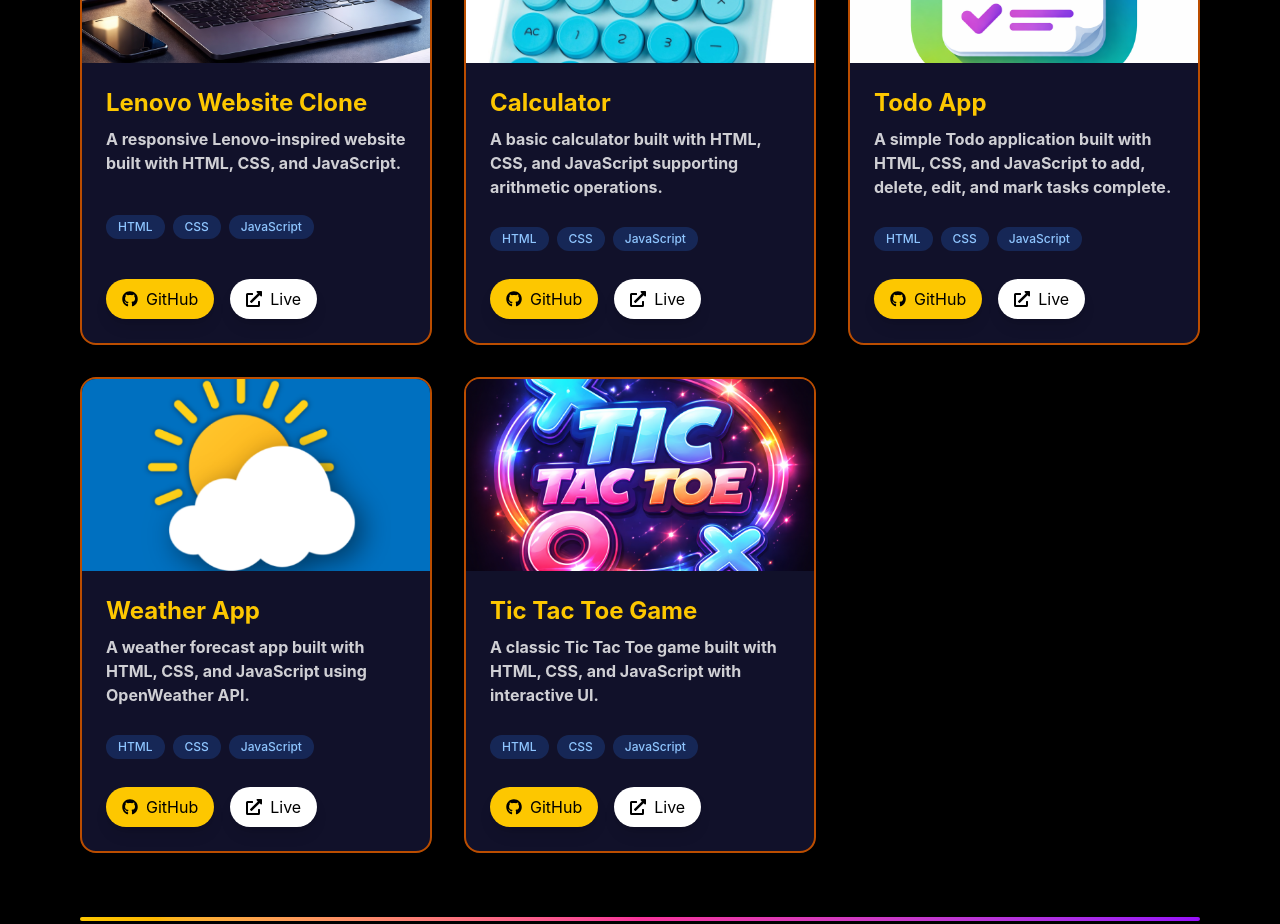
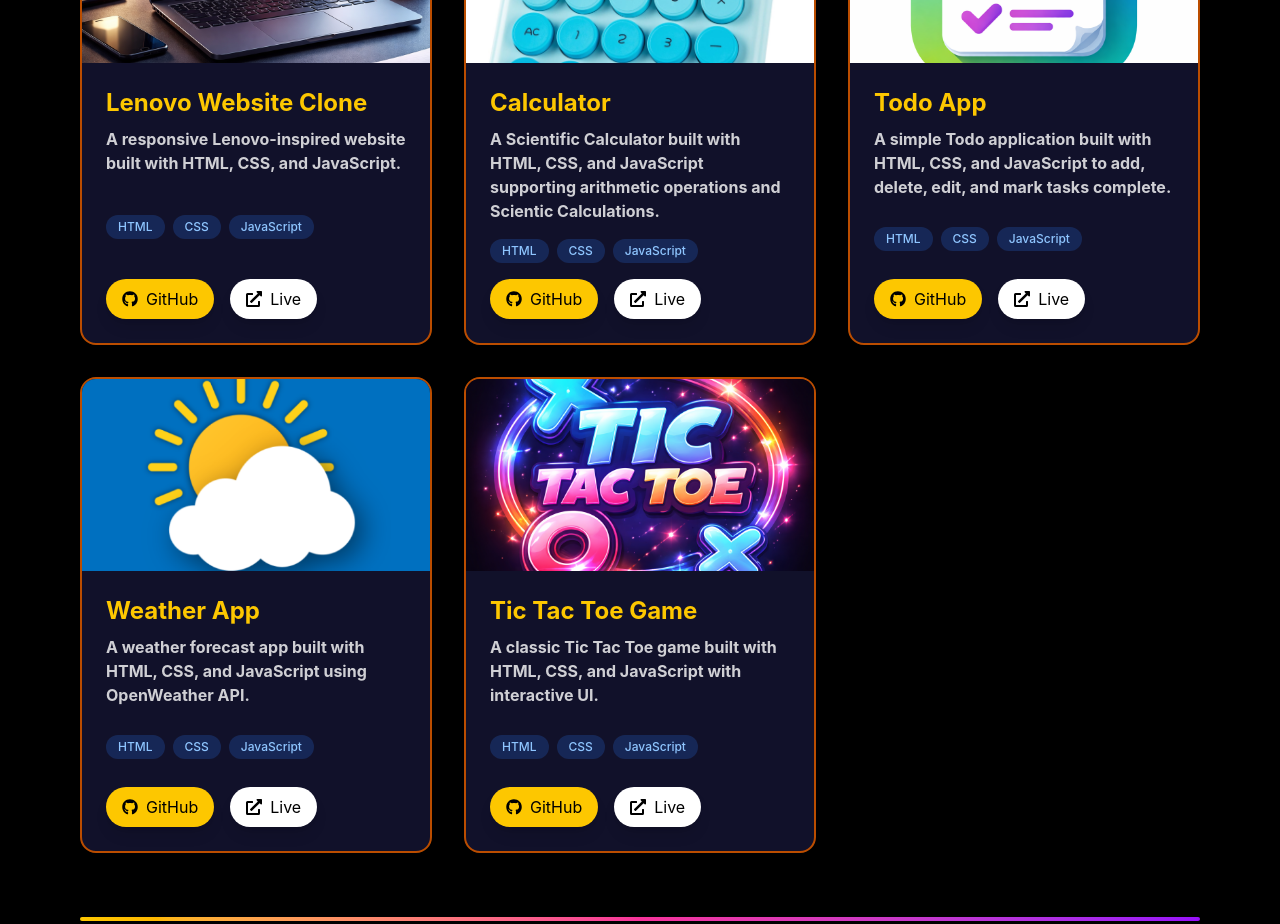
Before and after one commit to SagarSingh01/portfolio, a React (Vite) app: page / in a window 1280 px wide. Shown: the part 1960-2884 px from the top of the page. Built offline with nearby package versions, Linux system fonts and the light colour scheme.

Commit message:
Updated Links and Project Descriptio

```diff
--- a/src/Projects/project.ts
+++ b/src/Projects/project.ts
@@ -29,7 +29,7 @@
         id: 2,
         image: calculator,
         name: "Calculator",
-        description: "A basic calculator built with HTML, CSS, and JavaScript supporting arithmetic operations.",
+        description: "A Scientific Calculator built with HTML, CSS, and JavaScript supporting arithmetic operations and Scientic Calculations.",
         tech: "HTML, CSS, JavaScript",
         liveUrl: "https://sagarsingh01.github.io/calculator/",
         repoUrl: "https://github.com/SagarSingh01/calculator",
--- a/src/Scroll/ScrollToTop.tsx
+++ b/src/Scroll/ScrollToTop.tsx
@@ -44,7 +44,7 @@
                                     : "bg-black/60 text-yellow-400 border-yellow-400/20 shadow-[0_0_30px_rgba(250,204,21,0.25)]"
                                 }`}
                         >
-                            <FaArrowUp size={18} />
+                            <FaArrowUp className="animate-bounce" size={20} />
                         </Link>
                     </motion.div>
                 )
--- a/src/SocialAccounts/account.ts
+++ b/src/SocialAccounts/account.ts
@@ -13,7 +13,7 @@
 const Accounts: Account[] = [
     {
         Name: "Github",
-        Link: "https://github.com/",
+        Link: "https://github.com/SagarSingh01",
         Icon: FaGithub,
         Size: 28,
         Color : "#fff"
```
